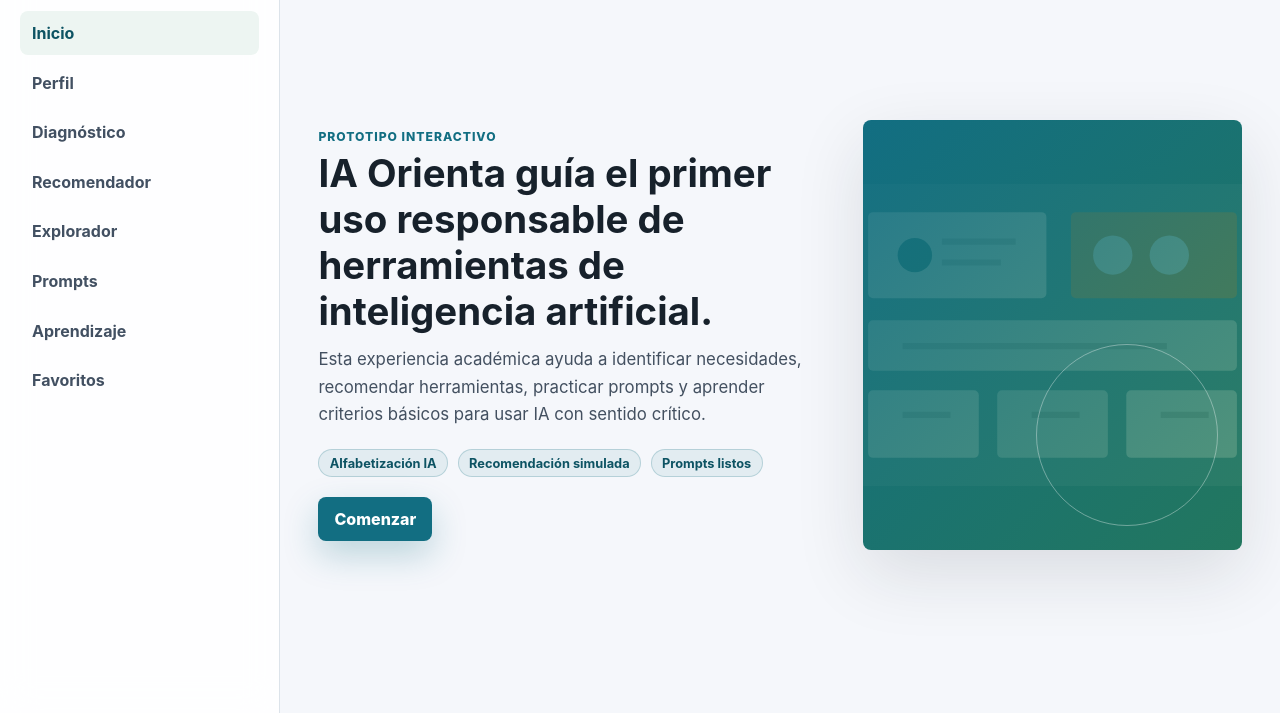
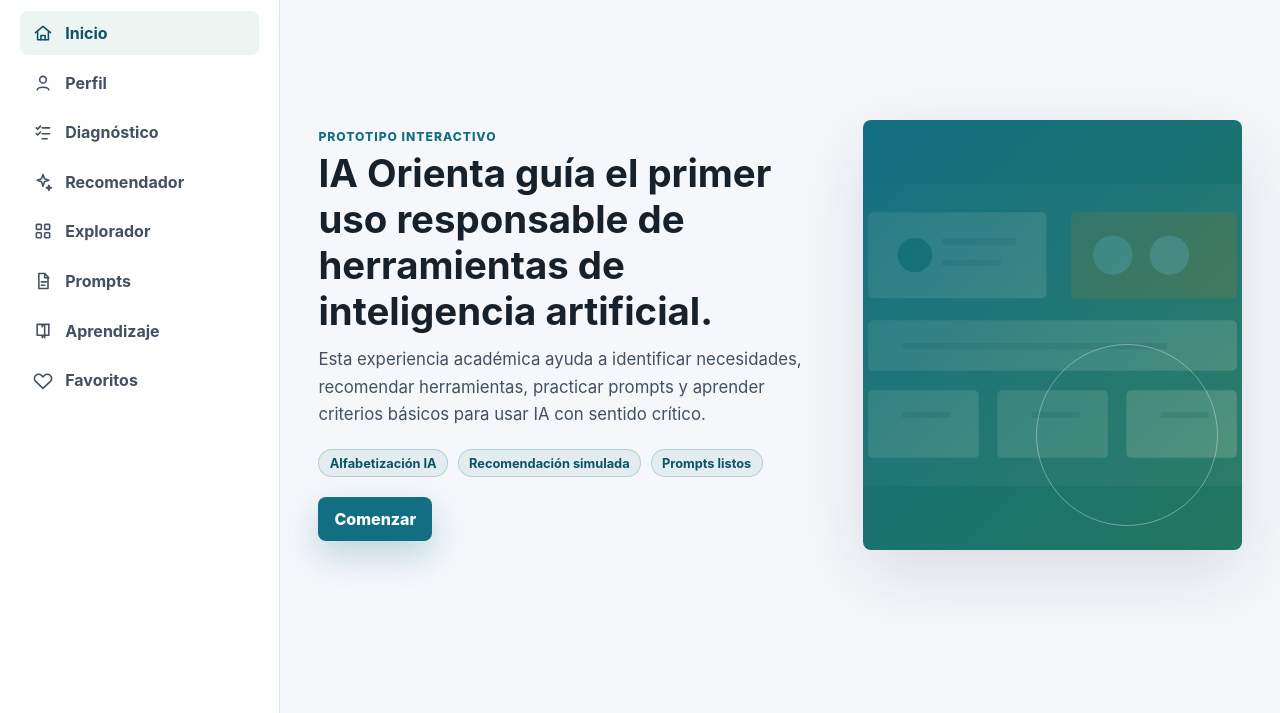
Before and after one commit to dfchaparro-poli/ia-orienta-prototype, a plain HTML site: page src/index.html in a window 1280 px wide. Shown: the part 87-800 px from the top of the page. Drawn offline with Linux system fonts and the light colour scheme.

Commit message:
feat: Add navigation icons and improve nav rendering

```diff
--- a/src/css/layout.css
+++ b/src/css/layout.css
@@ -55,6 +55,29 @@
   border-radius: var(--radius);
   color: #425062;
   font-weight: 700;
+}
+
+.nav-icon {
+  display: grid;
+  width: 22px;
+  height: 22px;
+  flex: 0 0 22px;
+  place-items: center;
+  color: inherit;
+}
+
+.nav-icon svg {
+  width: 20px;
+  height: 20px;
+  fill: none;
+  stroke: currentColor;
+  stroke-linecap: round;
+  stroke-linejoin: round;
+  stroke-width: 1.9;
+}
+
+.nav-label {
+  min-width: 0;
 }
 
 .nav-link:hover,
--- a/src/js/router.js
+++ b/src/js/router.js
@@ -8,8 +8,28 @@ window.IAOrienta.createRouter = function createRouter(routes, shell) {
 
   function renderNav() {
     nav.innerHTML = navItems
-      .map((item) => `<a class="nav-link" href="${item.path}" data-route="${item.path}">${item.label}</a>`)
+      .map((item) => `
+        <a class="nav-link" href="${item.path}" data-route="${item.path}">
+          <span class="nav-icon" aria-hidden="true">${navIcon(item.icon)}</span>
+          <span class="nav-label">${item.label}</span>
+        </a>
+      `)
       .join("");
+  }
+
+  function navIcon(name) {
+    const icons = {
+      home: '<svg viewBox="0 0 24 24"><path d="M3 11.5 12 4l9 7.5"/><path d="M5.5 10.5V20h13v-9.5"/><path d="M9.5 20v-5h5v5"/></svg>',
+      user: '<svg viewBox="0 0 24 24"><circle cx="12" cy="8" r="4"/><path d="M5 20c1.5-4 12.5-4 14 0"/></svg>',
+      checklist: '<svg viewBox="0 0 24 24"><path d="m4 7 1.6 1.6L9 5"/><path d="M11 7h9"/><path d="m4 14 1.6 1.6L9 12"/><path d="M11 14h9"/><path d="M11 20h6"/></svg>',
+      spark: '<svg viewBox="0 0 24 24"><path d="M12 3l1.8 5.2L19 10l-5.2 1.8L12 17l-1.8-5.2L5 10l5.2-1.8L12 3Z"/><path d="M19 16l.8 2.2L22 19l-2.2.8L19 22l-.8-2.2L16 19l2.2-.8L19 16Z"/></svg>',
+      grid: '<svg viewBox="0 0 24 24"><rect x="4" y="4" width="6" height="6" rx="1"/><rect x="14" y="4" width="6" height="6" rx="1"/><rect x="4" y="14" width="6" height="6" rx="1"/><rect x="14" y="14" width="6" height="6" rx="1"/></svg>',
+      file: '<svg viewBox="0 0 24 24"><path d="M7 3h7l4 4v14H7z"/><path d="M14 3v5h5"/><path d="M10 13h6"/><path d="M10 17h4"/></svg>',
+      book: '<svg viewBox="0 0 24 24"><path d="M5 4h6a3 3 0 0 1 3 3v13a3 3 0 0 0-3-3H5z"/><path d="M19 4h-5a3 3 0 0 0-3 3"/><path d="M19 4v13h-5a3 3 0 0 0-3 3"/></svg>',
+      heart: '<svg viewBox="0 0 24 24"><path d="M20.8 6.6a5 5 0 0 0-7.1 0L12 8.3l-1.7-1.7a5 5 0 1 0-7.1 7.1L12 22l8.8-8.3a5 5 0 0 0 0-7.1Z"/></svg>'
+    };
+
+    return icons[name] || icons.grid;
   }
 
   function currentPath() {
```
Also changed, not shown: src/js/data.js (+8 -8 lines).
